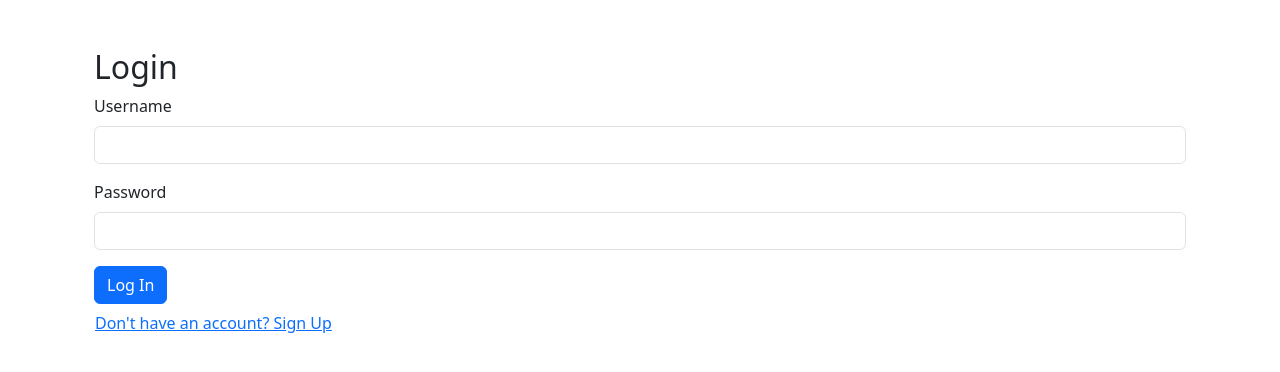
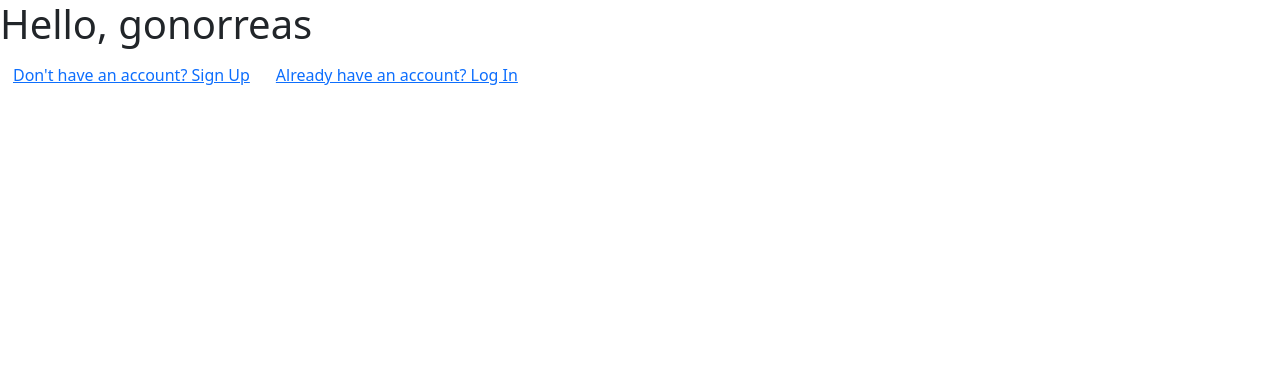
Before and after one commit to maticas-org/maticas-app-v2, a React (Vite) app: page / in a window 1280 px wide. Shown: the top 372 px of the page. Built offline with nearby package versions, Linux system fonts and the light colour scheme.

Commit message:
Add basic routing

```diff
--- a/package.json
+++ b/package.json
@@ -14,11 +14,13 @@
     "plotly.js-dist": "^2.30.1",
     "react": "^18.2.0",
     "react-dom": "^18.2.0",
-    "react-plotly.js": "^2.6.0"
+    "react-plotly.js": "^2.6.0",
+    "react-router-dom": "^6.22.3"
   },
   "devDependencies": {
     "@types/react": "^18.2.64",
     "@types/react-dom": "^18.2.21",
+    "@types/react-router-dom": "^5.3.3",
     "@typescript-eslint/eslint-plugin": "^7.1.1",
     "@typescript-eslint/parser": "^7.1.1",
     "@vitejs/plugin-react": "^4.2.1",
--- a/src/App.tsx
+++ b/src/App.tsx
@@ -1,38 +1,18 @@
-import React, { useState } from "react";
+import { BrowserRouter as Router, Routes, Route } from "react-router-dom";
+
 import Login from "./components/Login";
 import SignUp from "./components/SignUp";
-import SimpleLineChart from "./components/SimpleLineChart";
+import Home from "./components/Home";
 
 const App: React.FC = () => {
-  const [view, setView] = useState<"login" | "signup">("login");
-
   return (
-    <div className="container mt-5">
-      {view === "login" ? (
-        <>
-          <Login />
-          <button
-            type="button"
-            className="btn btn-link"
-            onClick={() => setView("signup")}
-          >
-            Don't have an account? Sign Up
-          </button>
-        </>
-      ) : (
-        <>
-          <SignUp />
-          <button
-            type="button"
-            className="btn btn-link"
-            onClick={() => setView("login")}
-          >
-            Already have an account? Log In
-          </button>
-          <SimpleLineChart />
-        </>
-      )}
-    </div>
+    <Router>
+      <Routes>
+        <Route path="/" element={<Home />} />
+        <Route path="/login" element={<Login />} />
+        <Route path="/signup" element={<SignUp />} />
+      </Routes>
+    </Router>
   );
 };
 
--- /dev/null
+++ b/src/components/Home.tsx
@@ -0,0 +1,17 @@
+import { Link } from "react-router-dom";
+
+const Home: React.FC = () => {
+  return (
+    <>
+      <h1>Hello, gonorreas </h1>
+      <Link type="button" className="btn btn-link" to="/signup">
+        Don't have an account? Sign Up
+      </Link>
+      <Link type="button" className="btn btn-link" to="/login">
+        Already have an account? Log In
+      </Link>
+    </>
+  );
+};
+
+export default Home;
--- a/src/components/Login.tsx
+++ b/src/components/Login.tsx
@@ -1,5 +1,6 @@
 // Login.tsx
 import React, { useState } from "react";
+import { Link } from "react-router-dom";
 
 const Login: React.FC = () => {
   const [username, setUsername] = useState("");
@@ -41,6 +42,11 @@ const Login: React.FC = () => {
       <button type="submit" className="btn btn-primary">
         Log In
       </button>
+      <div className="mb-3">
+        <Link type="button" className="btn btn-link" to="/signup">
+          Don't have an account? Sign Up
+        </Link>
+      </div>
     </form>
   );
 };
--- a/src/components/SignUp.tsx
+++ b/src/components/SignUp.tsx
@@ -1,5 +1,6 @@
 // SignUp.tsx
 import React, { useState } from "react";
+import { Link } from "react-router-dom";
 
 const SignUp: React.FC = () => {
   const [firstName, setFirstName] = useState("");
@@ -87,6 +88,11 @@ const SignUp: React.FC = () => {
       <button type="submit" className="btn btn-primary">
         Sign Up
       </button>
+      <div className="mb-3">
+        <Link type="button" className="btn btn-link" to="/login">
+          Already have an account? Log In
+        </Link>
+      </div>
     </form>
   );
 };
```
Also changed, not shown: 1 other file (tests, documents, lock files or other folders).
